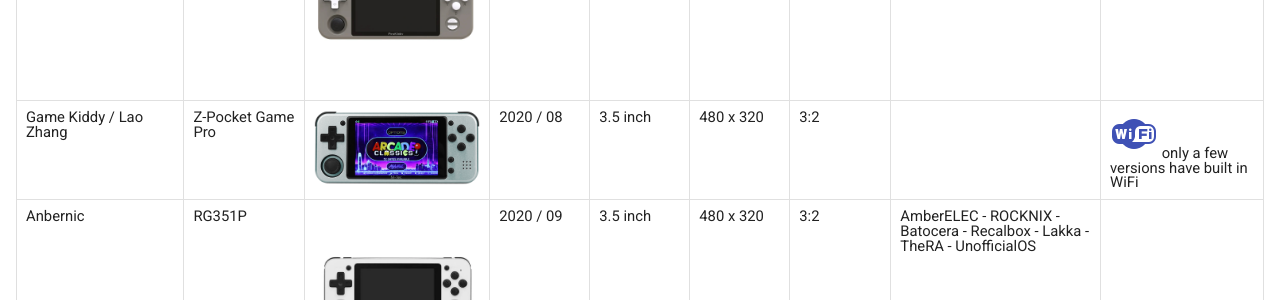
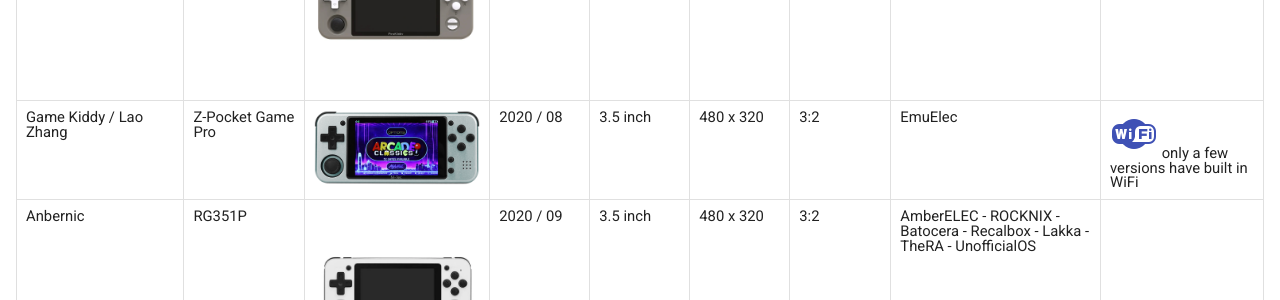
Before and after one commit to manster-zz/RK3326, an MkDocs documentation site: the page built from docs/index.md, in a window 1280 px wide and 900 px high, scrolled down 677 px. Shown: the part 152-452 px from the top of the window. Built offline with MkDocs 1.6.1 and Material for MkDocs 9.7.7, drawn with Linux system fonts in a browser that asks for light colours; comment, search, counter and statistics services are not loaded.

Commit message:
Update index.md

```diff
--- a/docs/index.md
+++ b/docs/index.md
@@ -19,7 +19,7 @@ For more information about these devices visit following sites:
 | HardKernel  | Odroid Go Advance|<a href='assets/1.jpg'><img src="assets/1.jpg"  width="400"/></a>| 2020 / 02 |3.5 inch| 480 x 320|3:2|ArkOS - ROCKNIX - JelOS - Batocera - EmuELEC - Recalbox - Lakka||
 | Bittboy / Miyoo / Wolsen (RetroMiMi)| RK2020|<a href='assets/2.jpg'><img src="assets/2.jpg"  width="400"/></a>| 2020 / 06 |3.5 inch|480 x 320|3:2|ArkOS - Batocera||
 | PowKiddy | PowKiddy RGB10|<a href='assets/3.jpg'><img src="assets/3.jpg"  width="400"/></a>        | 2020 / 07 |  3.5inch|480 x 320|3:2|ArkOS - Batocera|<img src="assets/wifi.png"/></a> <img src="assets/bt.png"/></a> <a href='https://github.com/christianhaitian/rgb10/wiki'>RGB10 WIKI</a>|
-|Game Kiddy / Lao Zhang | Z-Pocket Game Pro|<a href='assets/device-zpocketgamepro.png'><img src="assets/device-zpocketgamepro.png"  width="400"/></a>| 2020 / 08 | 3.5 inch|480 x 320|3:2||<img src="assets/wifi.png"/></a> only a few versions have built in WiFi|
+|Game Kiddy / Lao Zhang | Z-Pocket Game Pro|<a href='assets/device-zpocketgamepro.png'><img src="assets/device-zpocketgamepro.png"  width="400"/></a>| 2020 / 08 | 3.5 inch|480 x 320|3:2|EmuElec|<img src="assets/wifi.png"/></a> only a few versions have built in WiFi|
 |Anbernic | RG351P|<a href='assets/351p_e776ee05-a96c-45c2-bc31-e40f07fa92f6.webp'><img src="assets/351p_e776ee05-a96c-45c2-bc31-e40f07fa92f6.webp"  width="400"/></a>| 2020 / 09 |3.5 inch|480 x 320|3:2|AmberELEC - ROCKNIX - Batocera - Recalbox - Lakka - TheRA - UnofficialOS||
 |PowKiddy | PowKiddy RGB20|<a href='assets/61DcNDaOF4L._AC_SX679_.jpg'><img src="assets/61DcNDaOF4L._AC_SX679_.jpg"  width="400"/></a>| 2020 / 11 | 3.5 inch| 480 x 320|3:2|ArkOS - EmuELEC| <img src="assets/wifi.png"/></a> <img src="assets/bt.png"/></a>    |
 |Anbernic| RG351M|<a href='assets/351m_811201ca-20db-42d8-8ee1-4e5e9947f7f2.webp'><img src="assets/351m_811201ca-20db-42d8-8ee1-4e5e9947f7f2.webp"  width="400"/></a>| 2021 / 01 |3.5 inch| 480 x 320|3:2|ArkOS - AmberELEC - ROCKNIX - Batocera - Recalbox - Lakka - UnofficialOS|<img src="assets/wifi.png"/></a>|
```
